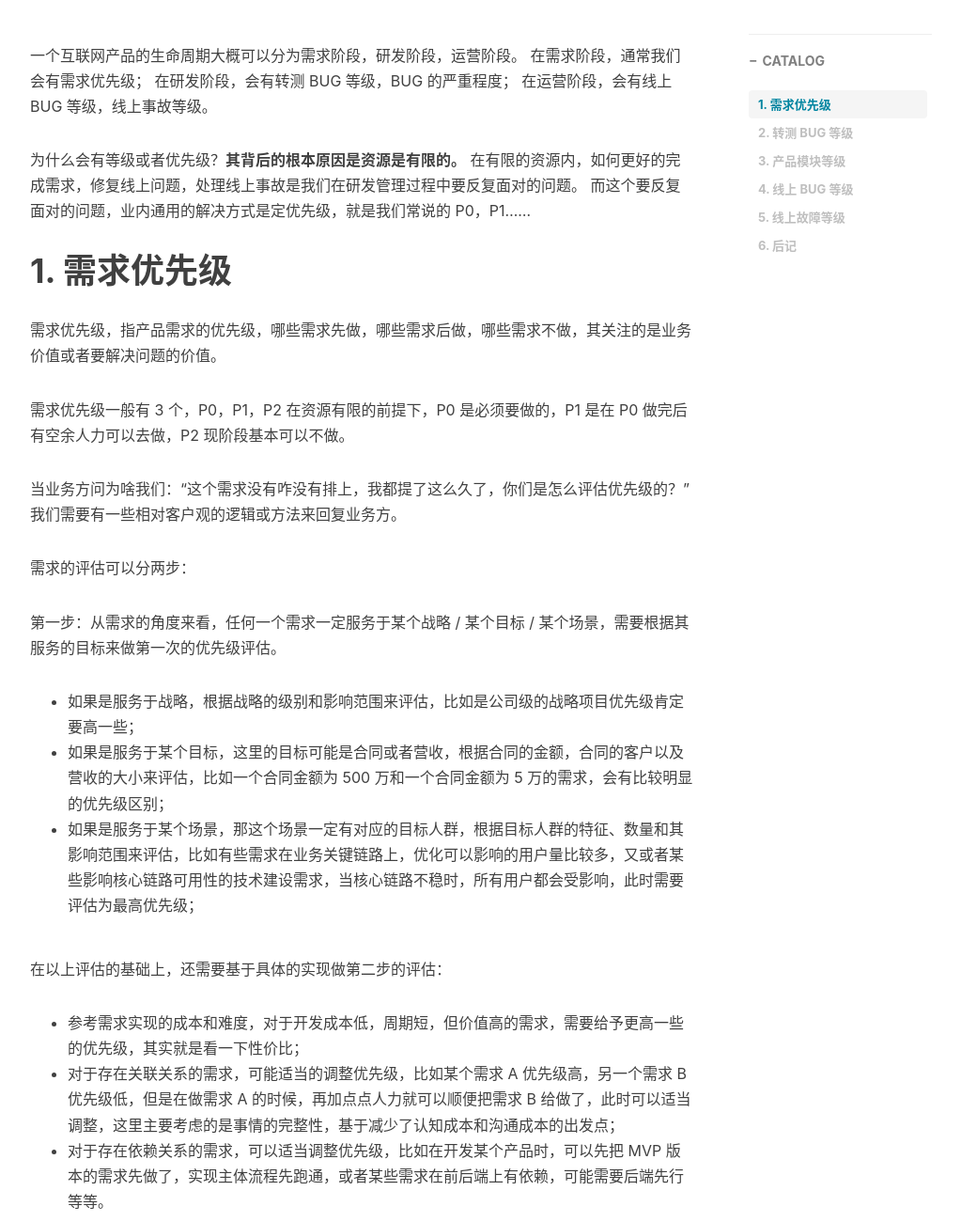
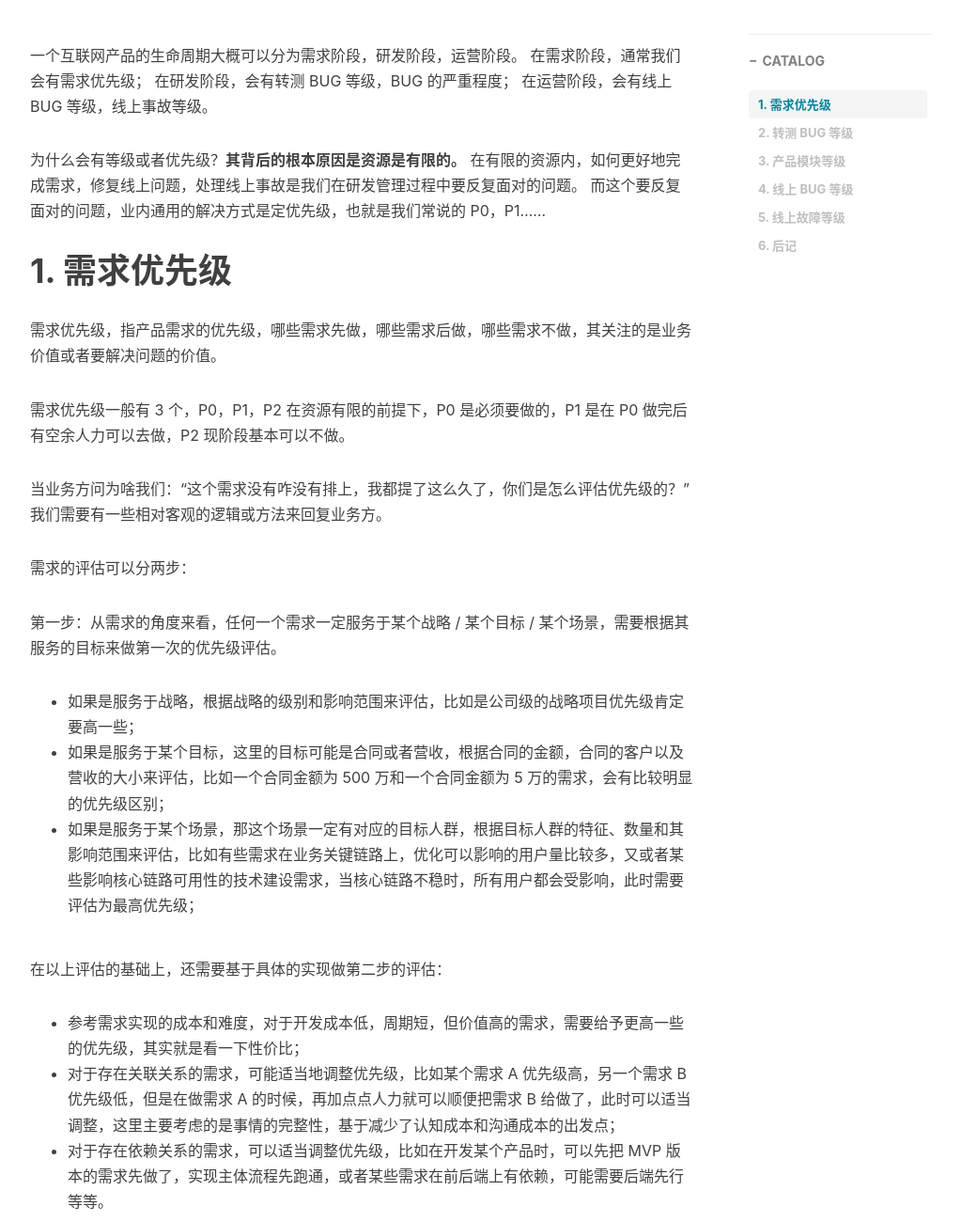
Before and after one commit to phppan/phppan.github.io, a Jekyll site: the page built from _posts/2022-05-21-以有限应对无限 — 互联网产品研发过程中的 5 种等级.md, in a window 1280 px wide and 1400 px high, scrolled down 427 px, cut to the strip 100-1400 px from the top of the window. Shown: the whole strip at 94% size, without its empty margins (233-1256 px from the left). Built offline with Jekyll 4.4.1, drawn with Linux system fonts in a browser that asks for light colours; nearby versions of some CDN libraries; comment, search, counter and statistics services are not loaded.

Commit message:
fix: 文案修改

```diff
--- a/_posts/2022-05-21-以有限应对无限 — 互联网产品研发过程中的 5 种等级.md
+++ b/_posts/2022-05-21-以有限应对无限 — 互联网产品研发过程中的 5 种等级.md
@@ -18,8 +18,8 @@ tags:
 在运营阶段，会有线上 BUG 等级，线上事故等级。
 
 为什么会有等级或者优先级？**其背后的根本原因是资源是有限的。**
-在有限的资源内，如何更好的完成需求，修复线上问题，处理线上事故是我们在研发管理过程中要反复面对的问题。
-而这个要反复面对的问题，业内通用的解决方式是定优先级，就是我们常说的 P0，P1……
+在有限的资源内，如何更好地完成需求，修复线上问题，处理线上事故是我们在研发管理过程中要反复面对的问题。
+而这个要反复面对的问题，业内通用的解决方式是定优先级，也就是我们常说的 P0，P1……
 
 
 # 1. 需求优先级
@@ -29,7 +29,7 @@ tags:
 在资源有限的前提下，P0 是必须要做的，P1 是在 P0 做完后有空余人力可以去做，P2 现阶段基本可以不做。
 
 当业务方问为啥我们：“这个需求没有咋没有排上，我都提了这么久了，你们是怎么评估优先级的？”
-我们需要有一些相对客户观的逻辑或方法来回复业务方。
+我们需要有一些相对客观的逻辑或方法来回复业务方。
 
 需求的评估可以分两步：
 
@@ -42,7 +42,7 @@ tags:
 在以上评估的基础上，还需要基于具体的实现做第二步的评估：
 
 * 参考需求实现的成本和难度，对于开发成本低，周期短，但价值高的需求，需要给予更高一些的优先级，其实就是看一下性价比；
-* 对于存在关联关系的需求，可能适当的调整优先级，比如某个需求 A 优先级高，另一个需求 B 优先级低，但是在做需求 A 的时候，再加点点人力就可以顺便把需求 B 给做了，此时可以适当调整，这里主要考虑的是事情的完整性，基于减少了认知成本和沟通成本的出发点；
+* 对于存在关联关系的需求，可能适当地调整优先级，比如某个需求 A 优先级高，另一个需求 B 优先级低，但是在做需求 A 的时候，再加点点人力就可以顺便把需求 B 给做了，此时可以适当调整，这里主要考虑的是事情的完整性，基于减少了认知成本和沟通成本的出发点；
 * 对于存在依赖关系的需求，可以适当调整优先级，比如在开发某个产品时，可以先把 MVP 版本的需求先做了，实现主体流程先跑通，或者某些需求在前后端上有依赖，可能需要后端先行等等。
 
 以上只是我们评估的逻辑，换成更高大上的说法有如下一些方法：
```
